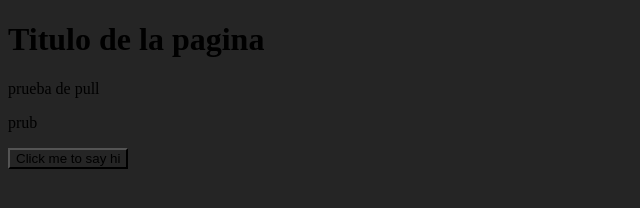
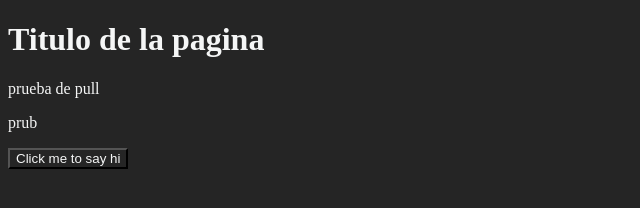
Before and after one commit to martinSchenone/git-2, a plain HTML site: page index.html in a window 1280 px wide. Shown: the whole page, without its empty margins (0-640 px from the left). Drawn offline with Linux system fonts and the light colour scheme.

Commit message:
Text color and fixing button funcionality

```diff
--- a/index.js
+++ b/index.js
@@ -2,4 +2,4 @@ const hola = () => alert("hola")
 
 const button = document.getElementById("btn")
 
-button.addEventListener("click",()=> hola )
+button.addEventListener("click",()=> hola() )
--- a/miEstilo.css
+++ b/miEstilo.css
@@ -1,3 +1,4 @@
 *{
   background-color:#252525;
+  color: #f5f6f6;
 }
```
